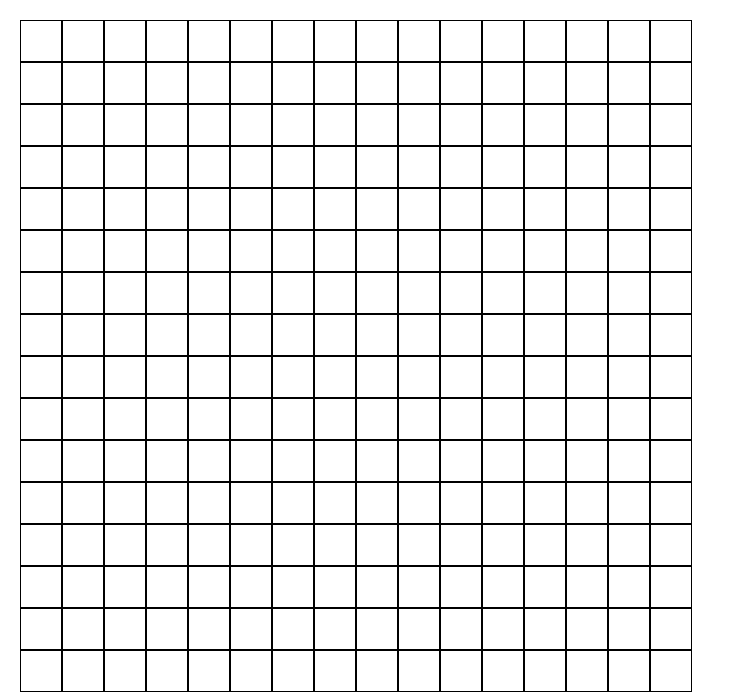
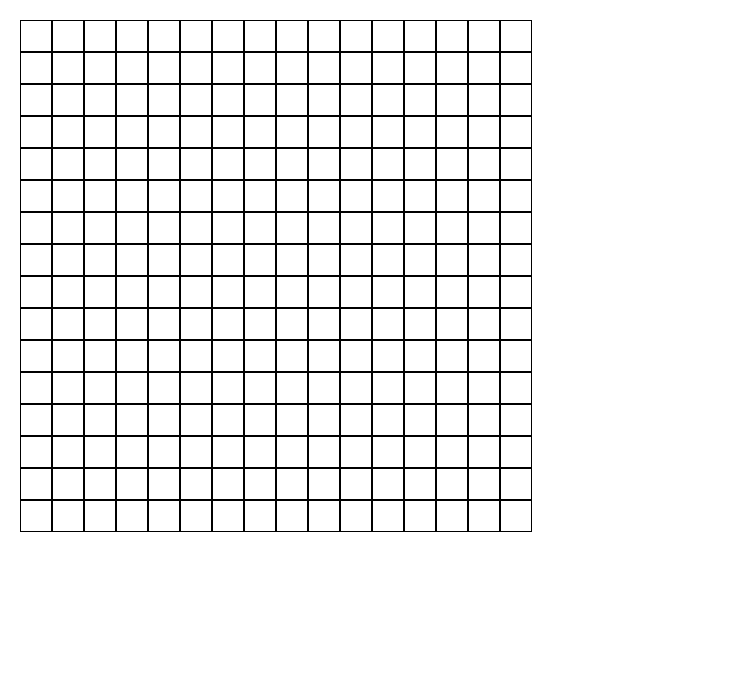
Before and after one commit to farrelljade/etch-a-sketch, a plain HTML site: page index.html in a window 1280 px wide. Shown: the whole page, without its empty margins (0-735 px from the left). Drawn offline with Linux system fonts and the light colour scheme.

Commit message:
Add ability to sketch. background color is grey.

```diff
--- a/script.js
+++ b/script.js
@@ -6,5 +6,8 @@ for (let i = 0; i < 16; i++) { // loop 16 times for rows
     const cell = document.createElement("div");
     cell.classList.add("cell");
     grid.appendChild(cell);
+    cell.addEventListener("mouseover", () => {
+      cell.style.backgroundColor = "gray";
+    });
   }
 };
--- a/style.css
+++ b/style.css
@@ -5,13 +5,13 @@
 
 .grid {
   display: flex;
-    width: 672px;
-    height: 672px;
+  width: 512px;
+  height: 512px;
   margin: 20px;
   flex-wrap: wrap;
 }
 .cell {
-    width: 40px;
-    height: 40px;
+  width: 30px;
+  height: 30px;
   border: 1px solid black;
 }
```
Lines whose indentation alone changed are shown as unchanged.
